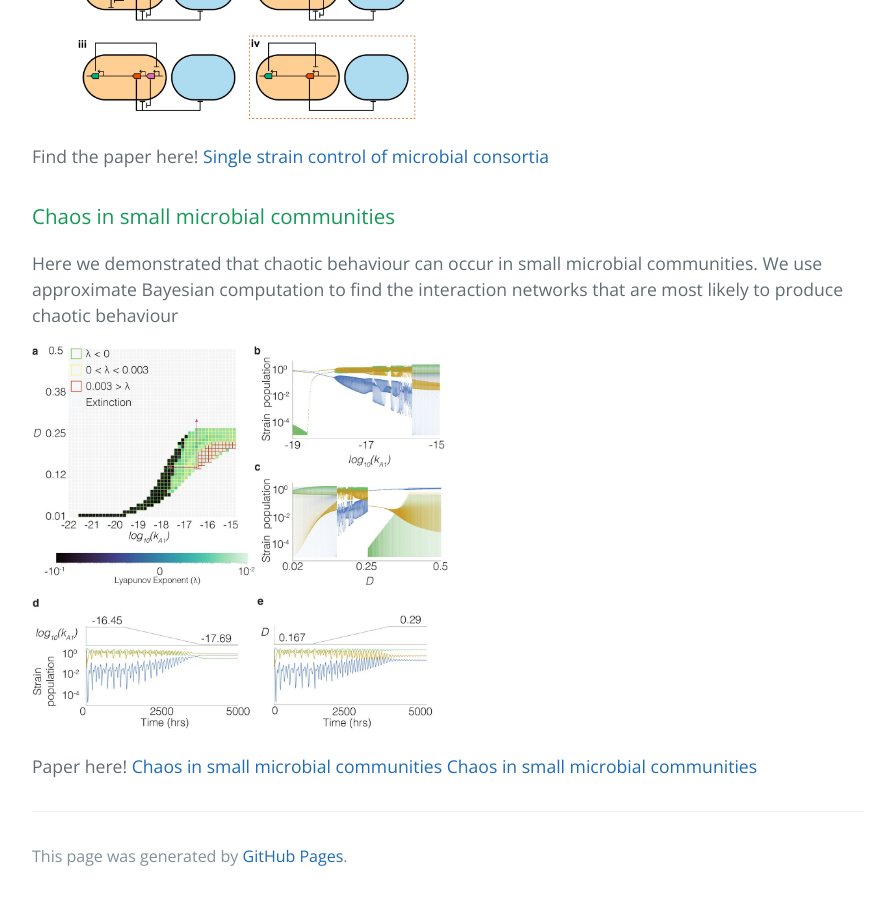
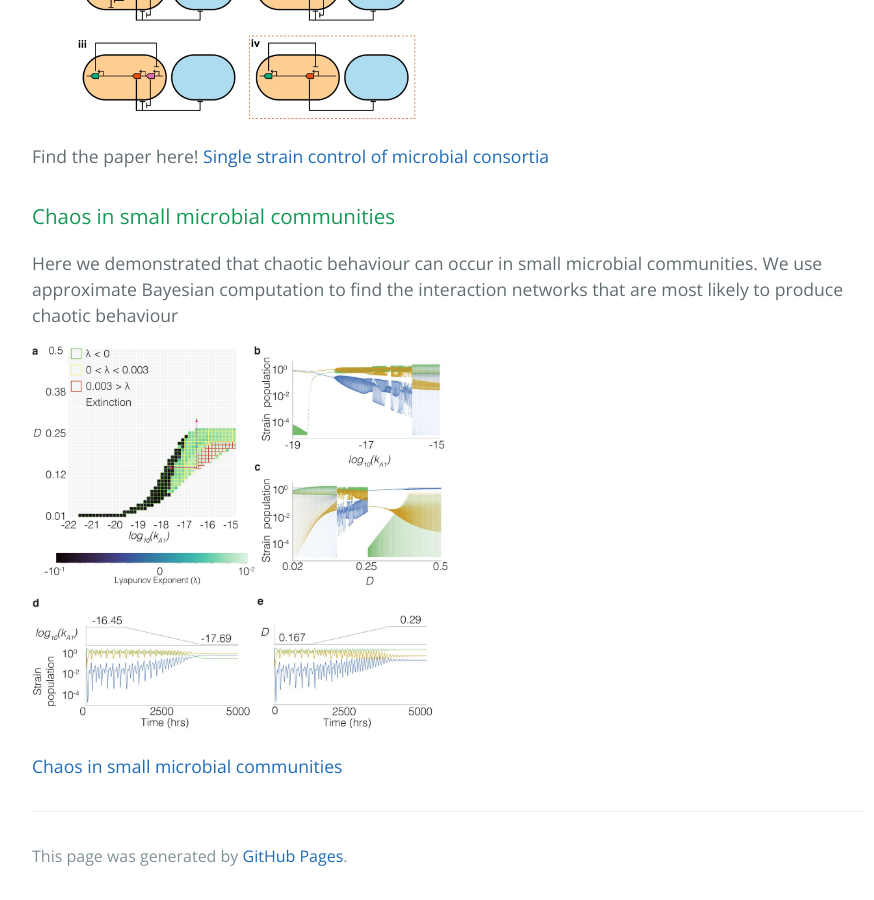
Before and after one commit to behzadk/behzadk.github.io, a Jekyll site: the page built from index.md, in a window 1280 px wide and 900 px high, scrolled down 2088 px. Shown: the whole window, without its empty margins (192-1066 px from the left). Built offline with Jekyll 4.4.1, drawn with Linux system fonts in a browser that asks for light colours; the repository's description, which GitHub fills in, is left out; part of the change alters nothing that is shown.

Commit message:
updated cv link

```diff
--- a/index.md
+++ b/index.md
@@ -6,7 +6,7 @@ Hi, I'm Behzad. I'm a research scientist, software developer and entrepreneur. I
 
 During my experiences in academia and industry, I have developed expertise in Bayesian statistics and machine learning applied to microbial communities, computer vision, sentiment analysis and model optimization problems.
 
-<a href="/assets/files/Behzad_Karkaria_CV_DS_nopic_v2.pdf">Check out my CV for an overview!</a>
+<a target="_blank" href="/assets/files/Behzad_Karkaria_CV_DS_nopic_v2.pdf">Check out my CV for an overview!</a>
 
 # Publication Highlights
 
@@ -35,5 +35,4 @@ Here we demonstrated that chaotic behaviour can occur in small microbial communi
 
 <img src="/assets/images/F4.large.jpg" class="center" width="50%" height="50%">
 
-Paper here! [Chaos in small microbial communities](https://www.biorxiv.org/content/10.1101/2021.09.06.459097v1.abstract)
 <a target="_blank" rel="noopener noreferrer" href="https://www.biorxiv.org/content/10.1101/2021.09.06.459097v1.abstract">Chaos in small microbial communities</a>
```
